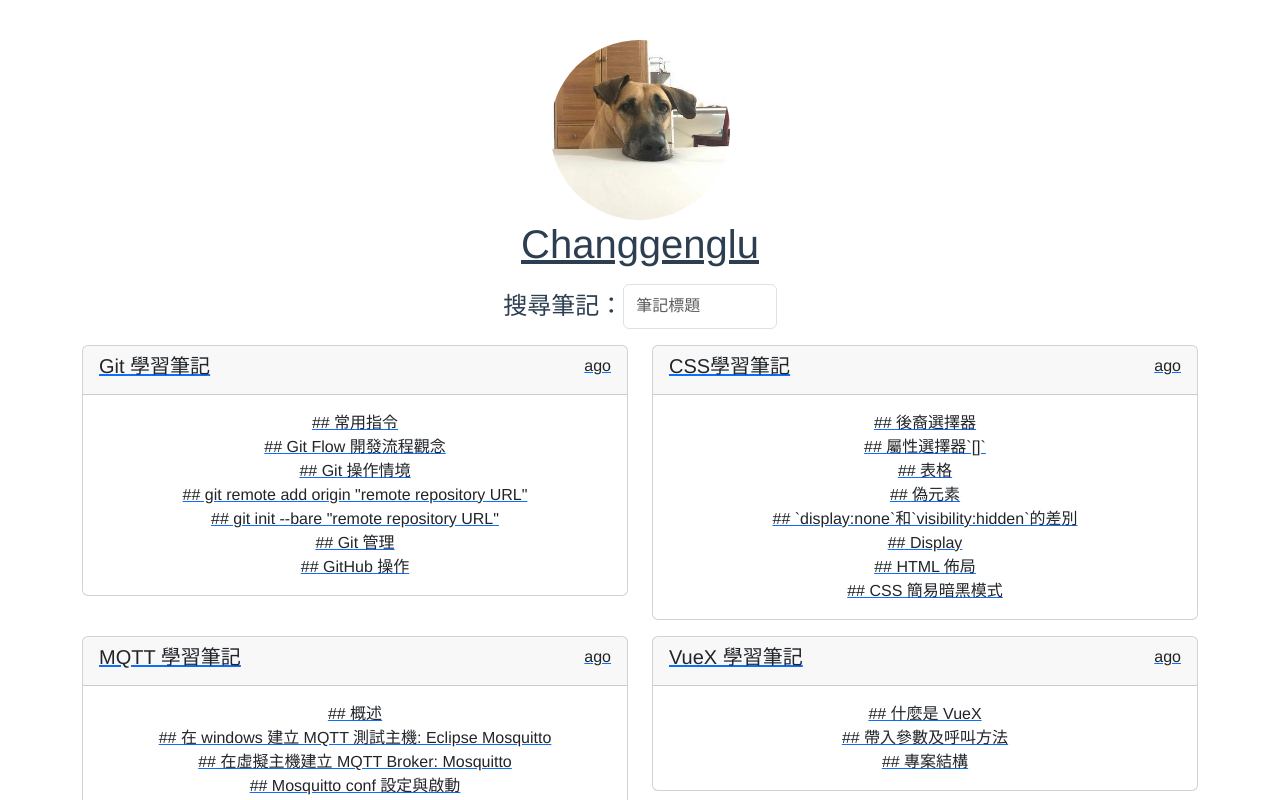
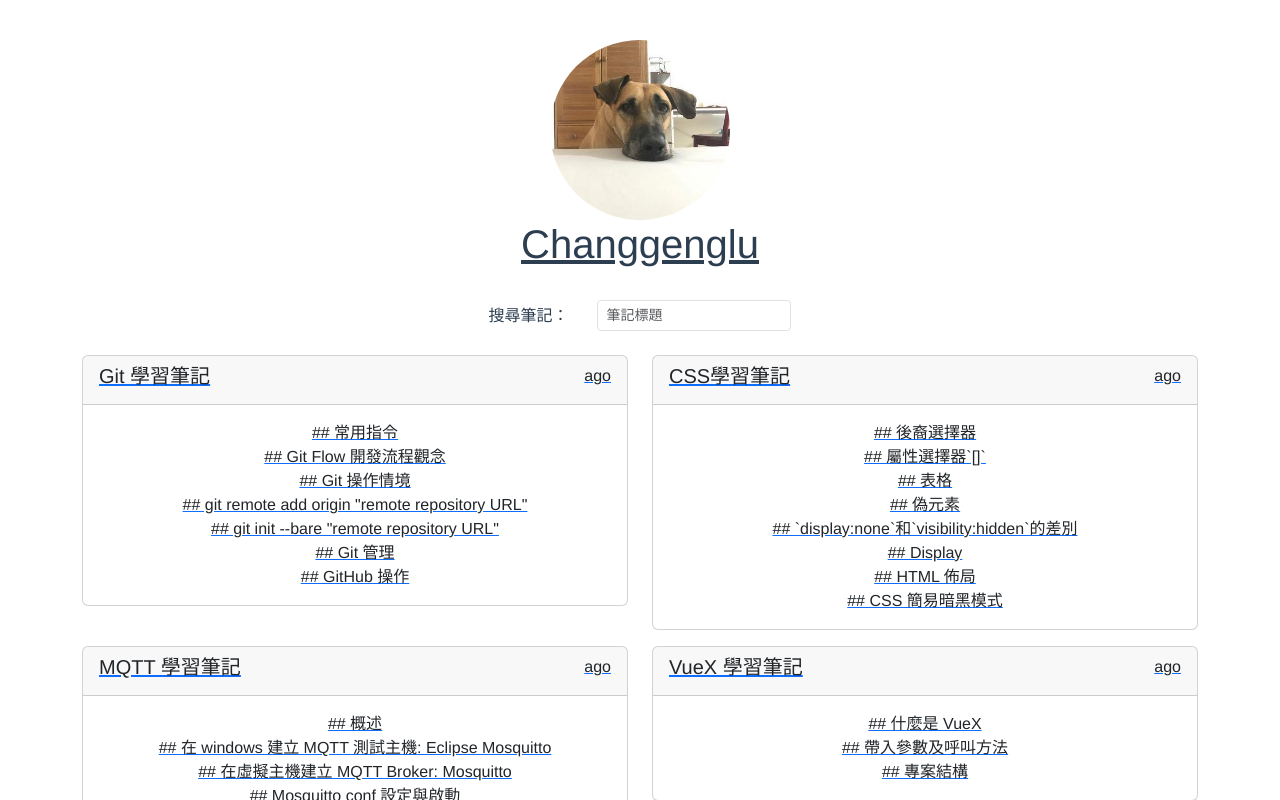
Before and after one commit to changgenglu/changgenglu-blog, a Vue app: page / in a window 1280 px wide. Shown: the top 800 px of the page. Built offline with nearby package versions, Linux system fonts and the light colour scheme; what vue3-markdown-it would draw is missing.

Commit message:
feat: 改善 rwd

```diff
--- a/src/views/HomeView.vue
+++ b/src/views/HomeView.vue
@@ -1,8 +1,14 @@
 <template>
   <div class="container">
-    <div class="d-flex justify-content-center m-3">
-      <span class="h4 mt-2">搜尋筆記：</span>
-      <input type="text" v-model="searchText" placeholder="筆記標題" class="form-control" style="width:12vw">
+    <div class="d-flex justify-content-center p-4">
+      <div class="row">
+        <div class="col-4 pt-1">
+          <span>搜尋筆記：</span>
+        </div>
+        <div class="col-8">
+          <input type="text" v-model="searchText" placeholder="筆記標題" class="form-control form-control-sm">
+        </div>
+      </div>
     </div>
     <div class="row">
       <div v-for="(item, index) in searchResult" :key="index" :class="{ 'col-6': isMobile }">
```
